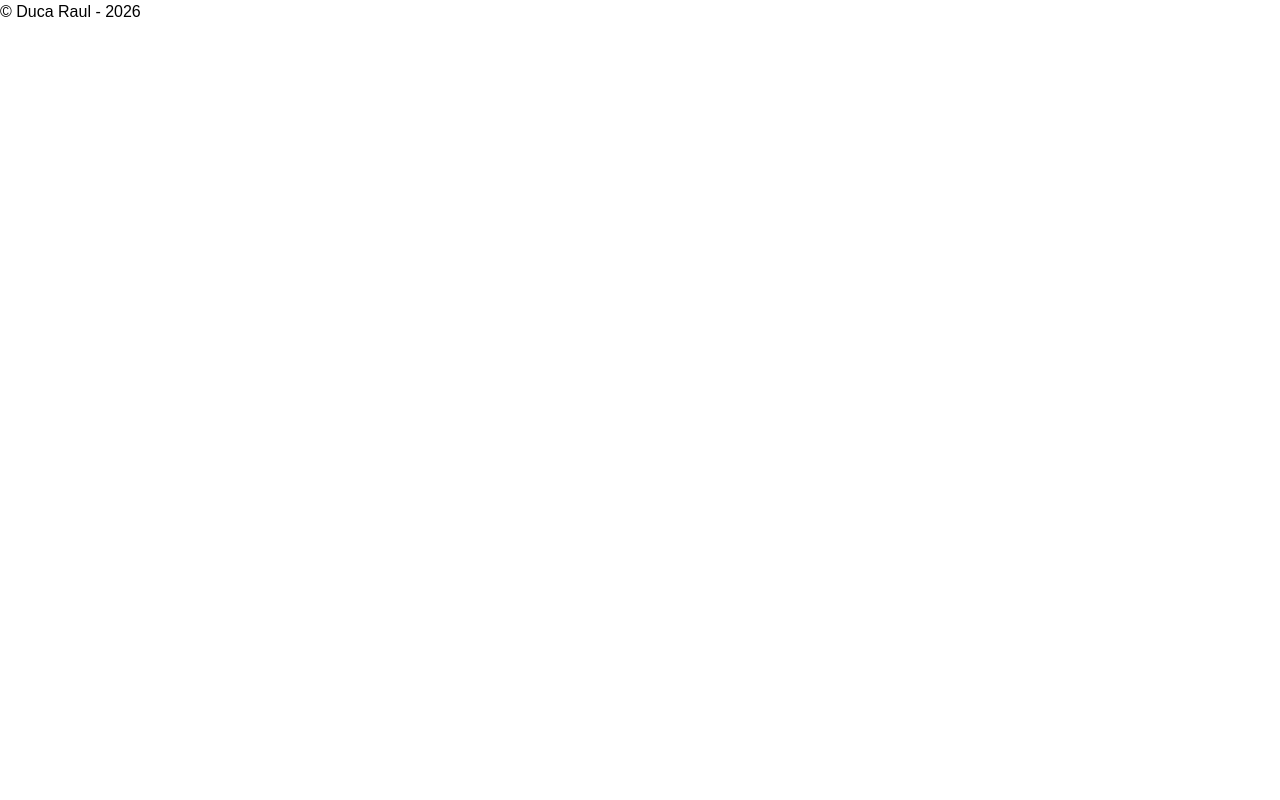
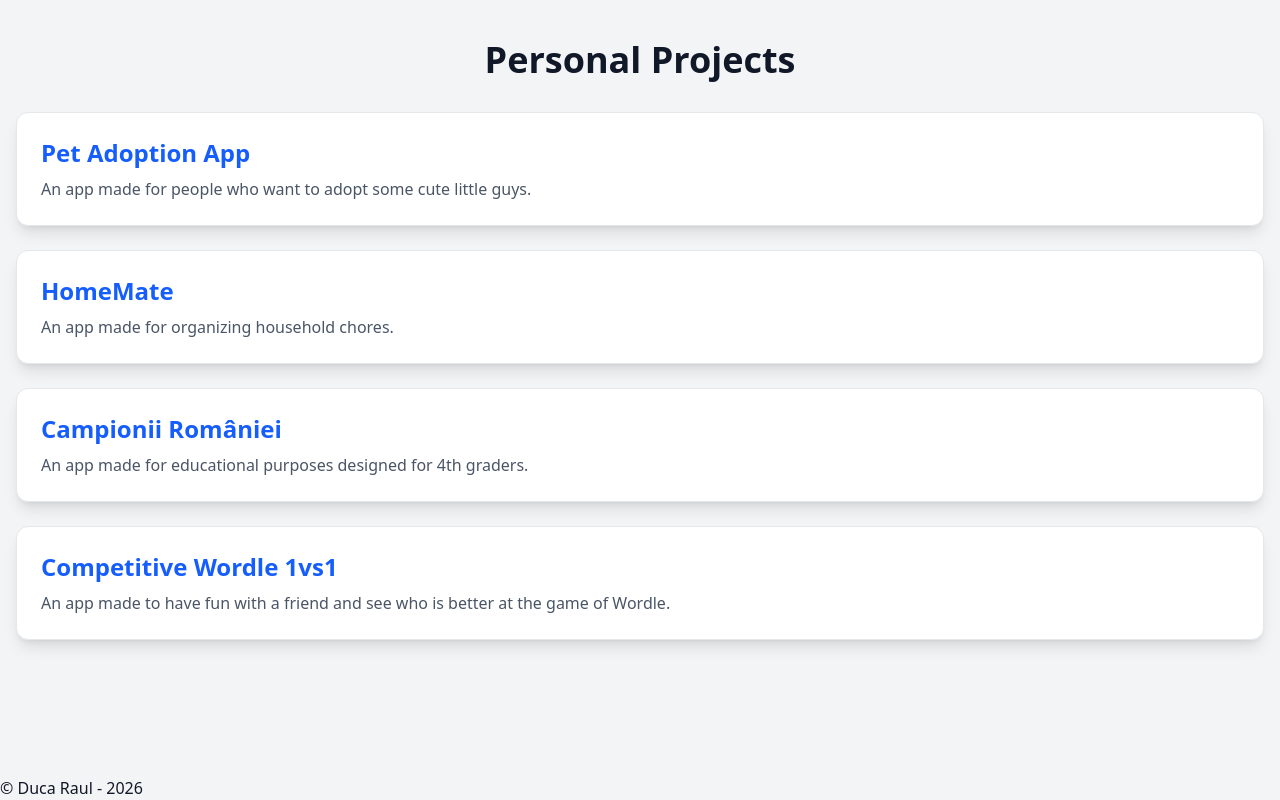
Before and after one commit to rDuca32/Portofolio, a website: page index.html in a window 1280 px wide. Drawn offline with Linux system fonts and the light colour scheme.

Commit message:
trying out tailwind css

```diff
--- a/css/style.css
+++ b/css/style.css
@@ -1,20 +1,13 @@
-* {
-    box-sizing: border-box;
-    margin: 0;
-    padding: 0;
+@import "tailwindcss";
+
+:root {
+    --bg-color: #f3f4f6;
+    --text-color: #111827;
 }
 
-html, body {
-    height: 100%;
-    width: 100%;
-    font-family: Arial, sans-serif;
-    background-color: var(--bg-color);
-    color: var(--text-color);
-    line-height: 1.5;
+@media (prefers-color-scheme: dark) {
+    :root {
+        --bg-color: #111827;
+        --text-color: #f9fafb;
+    }
 }
-
-body {
-    display: flex;
-    flex-direction: column;
-    min-height: 100vh;
-}
--- a/index.html
+++ b/index.html
@@ -6,22 +6,48 @@
     <meta name="viewport" content="width=device-width, initial-scale=1.0">
     <title>Duca Raul - Portofolio</title>
 
-    <link rel="stylesheet" href="css/style.css">
+    <link rel="stylesheet" href="dist/output.css">
     <script src="js/script.js" defer></script>
 
     <link rel="icon" href="images/logo.png">
 </head>
 
-<body>
-    <header>
+<body class="flex flex-col min-h-screen bg-[var(--bg-color)] text-[var(--text-color)] font-sans">
+<header>
 
     </header>
 
-    <main>
+    <main class="flex-grow container mx-auto px-4 py-10">
+    <section class="personal-projects">
+        <h1 class="text-4xl font-extrabold mb-8 text-center">Personal Projects</h1>
 
-    </main>
+        <div class="grid grid-cols-1 gap-6">
 
-    <footer>
+            <div class="bg-white dark:bg-gray-800 rounded-xl p-6 shadow-lg hover:shadow-2xl transition-shadow border border-gray-200 dark:border-gray-700">
+                <h2 class="text-2xl font-bold text-blue-600 dark:text-blue-400">Pet Adoption App</h2>
+                <p class="mt-2 text-gray-600 dark:text-gray-400">An app made for people who want to adopt some cute little guys.</p>
+            </div>
+
+            <div class="bg-white dark:bg-gray-800 rounded-xl p-6 shadow-lg hover:shadow-2xl transition-shadow border border-gray-200 dark:border-gray-700">
+                <h2 class="text-2xl font-bold text-blue-600 dark:text-blue-400">HomeMate</h2>
+                <p class="mt-2 text-gray-600 dark:text-gray-400">An app made for organizing household chores.</p>
+            </div>
+
+            <div class="bg-white dark:bg-gray-800 rounded-xl p-6 shadow-lg hover:shadow-2xl transition-shadow border border-gray-200 dark:border-gray-700">
+                <h2 class="text-2xl font-bold text-blue-600 dark:text-blue-400">Campionii României</h2>
+                <p class="mt-2 text-gray-600 dark:text-gray-400">An app made for educational purposes designed for 4th graders.</p>
+            </div>
+
+            <div class="bg-white dark:bg-gray-800 rounded-xl p-6 shadow-lg hover:shadow-2xl transition-shadow border border-gray-200 dark:border-gray-700">
+                <h2 class="text-2xl font-bold text-blue-600 dark:text-blue-400">Competitive Wordle 1vs1</h2>
+                <p class="mt-2 text-gray-600 dark:text-gray-400">An app made to have fun with a friend and see who is better at the game of Wordle.</p>
+            </div>
+
+            </div>
+    </section>
+</main>
+
+    <footer class="">
         <p>&copy; Duca Raul - 2026</p>
     </footer>
 </body>
```
Also changed, not shown: package.json (added, +27 -0 lines), dist/output.css (added), 1 other file.
